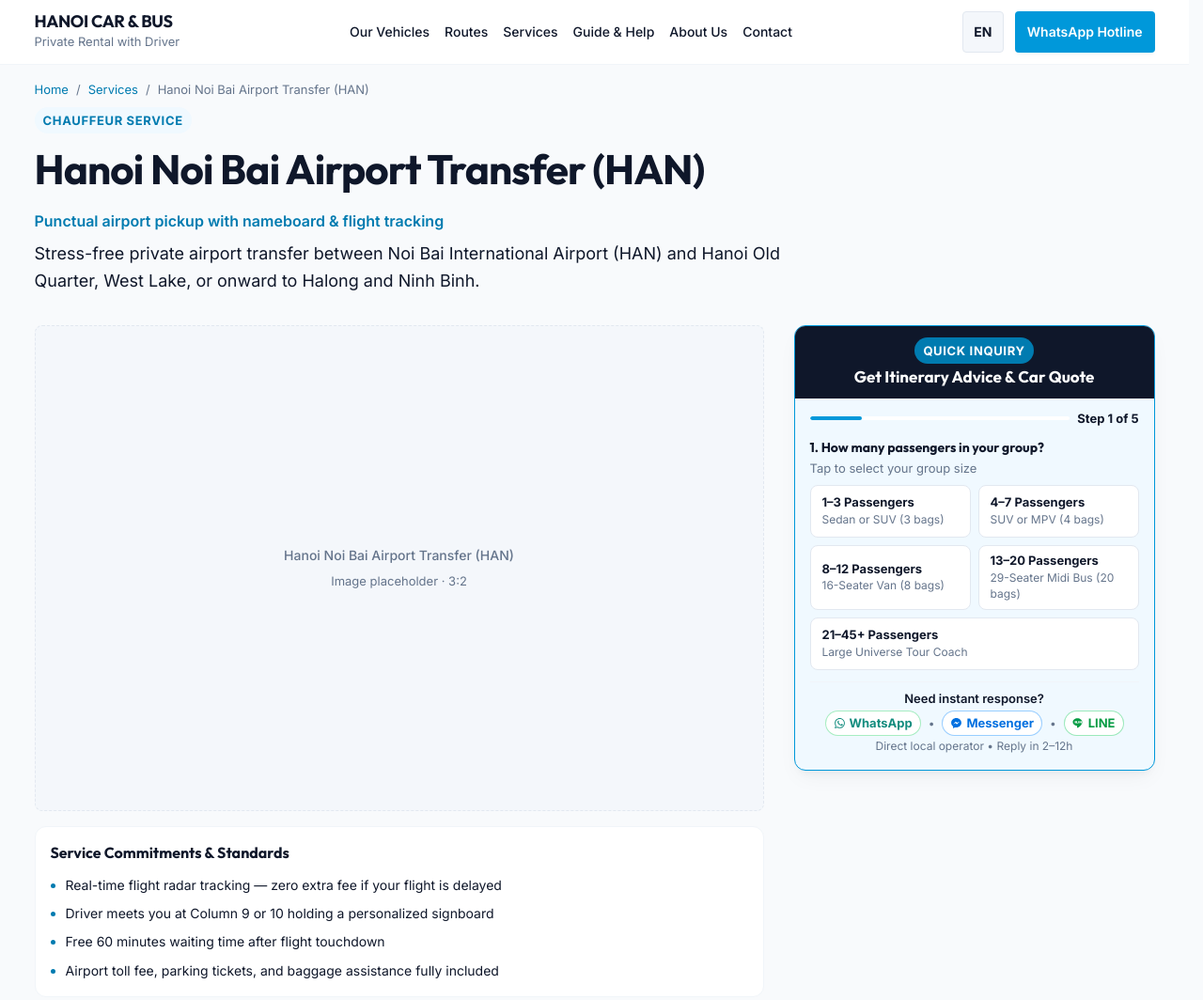
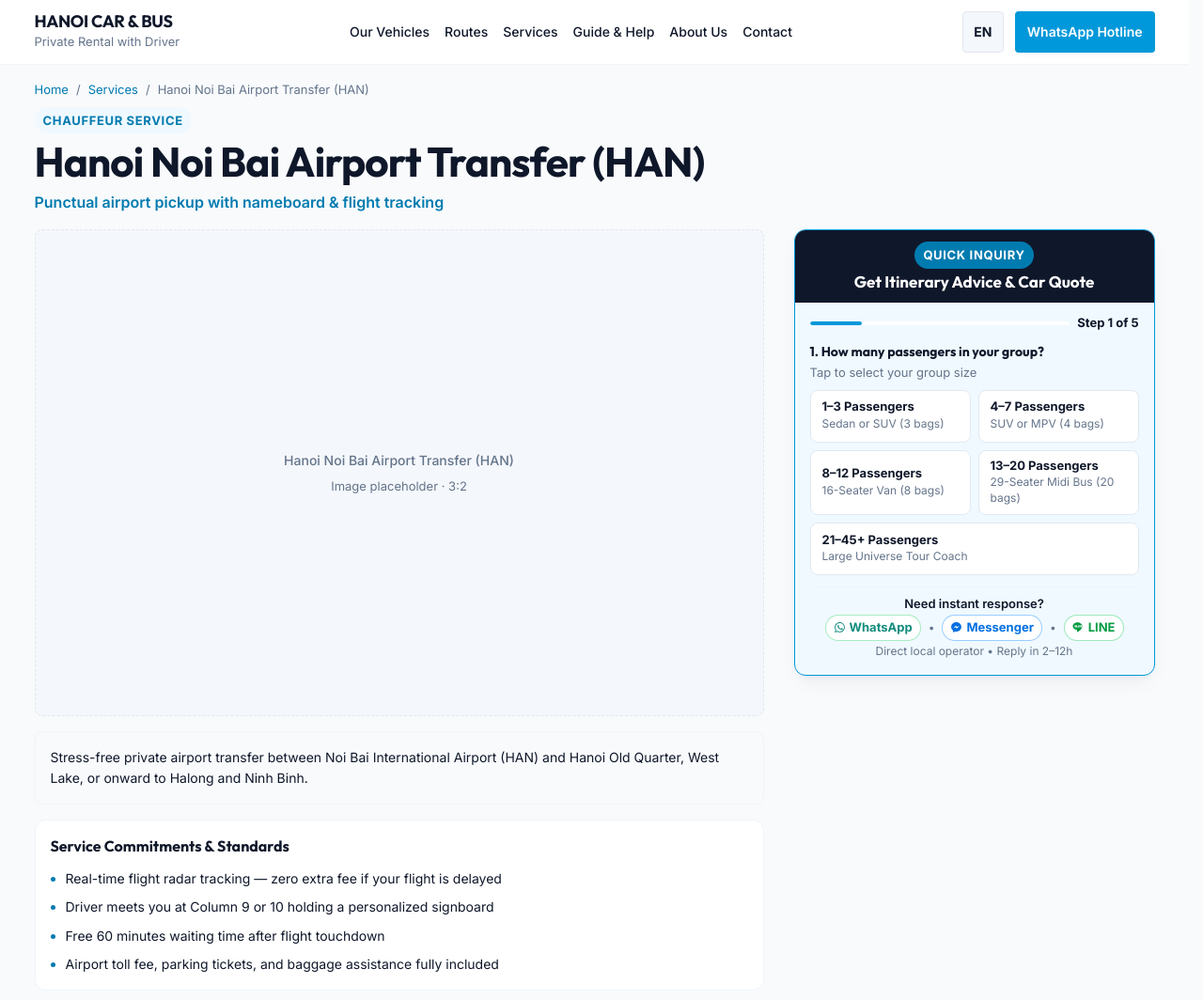
Before and after one commit to NghiaVu12051992/rentacarvietnam, an Astro site: page /services/hanoi-airport-transfer/ in a window 1280 px wide. Shown: the top 1064 px of the page at 94% size. Built offline with nearby package versions, Linux system fonts and the light colour scheme; Astro itself is replaced by a stand-in of ours.

Commit message:
refactor: move lead description below photo gallery for immediate above-the-fold photo visibility

```diff
--- a/src/layouts/DetailPage.astro
+++ b/src/layouts/DetailPage.astro
@@ -19,11 +19,11 @@ const { page } = Astro.props;
       <h1>{page.title}</h1>
       {page.models && <p class="p-detail-models">Available Models: <strong>{page.models}</strong></p>}
       {page.subtitle && <p class="p-detail-subtitle">{page.subtitle}</p>}
-      <p class="p-detail-lead">{page.description}</p>
     </header>
     <PageFrame columns={2} sidebar="booking">
       <div class="p-detail-stack">
         <DetailGallery image={page.image} gallery={page.gallery} />
+        {page.description && <p class="p-detail-lead">{page.description}</p>}
         <DetailSections sections={page.sections} />
       </div>
       <BookingWizard slot="sidebar" {...page.booking} />
--- a/src/styles/components.css
+++ b/src/styles/components.css
@@ -3141,12 +3141,12 @@
 .p-detail-page { padding-block: var(--space-md) var(--space-3xl); }
 .p-detail-breadcrumb { display: flex; flex-wrap: wrap; gap: var(--space-xs); font-size: var(--font-size-xs); color: var(--color-text-muted); margin-bottom: var(--space-xs); }
 .p-detail-breadcrumb a { color: var(--color-primary-dark); }
-.p-detail-header { margin-bottom: var(--space-xl); }
+.p-detail-header { margin-bottom: var(--space-md); }
 .p-detail-badges { display: flex; flex-wrap: wrap; gap: var(--space-xs); }
-.p-detail-header h1 { font-size: var(--type-page-title); line-height: var(--line-height-tight); letter-spacing: var(--tracking-tight); margin-block: var(--space-sm) var(--space-md); }
-.p-detail-models { font-size: var(--font-size-sm); color: var(--color-text-muted); margin-bottom: var(--space-xs); }
-.p-detail-subtitle { font-size: var(--font-size-base); color: var(--color-primary-dark); font-weight: var(--font-weight-semibold); margin-bottom: var(--space-xs); }
-.p-detail-lead { font-size: var(--font-size-md); line-height: var(--line-height-comfortable); max-width: var(--content-width-sm); }
+.p-detail-header h1 { font-size: var(--type-page-title); line-height: var(--line-height-tight); letter-spacing: var(--tracking-tight); margin-block: var(--space-2xs) var(--space-2xs); }
+.p-detail-models { font-size: var(--font-size-sm); color: var(--color-text-muted); margin-bottom: var(--space-2xs); }
+.p-detail-subtitle { font-size: var(--font-size-base); color: var(--color-primary-dark); font-weight: var(--font-weight-semibold); margin-bottom: var(--space-2xs); }
+.p-detail-lead { font-size: var(--font-size-sm); line-height: var(--line-height-comfortable); color: var(--color-navy); background: var(--color-bg); padding: var(--space-md); border-radius: var(--radius-xs); border: 1px solid var(--color-border); }
 .p-detail-stack, .p-detail-gallery { display: flex; flex-direction: column; gap: var(--space-md); min-width: 0; }
 .p-detail-gallery > .p-image-slot { width: 100%; max-width: none; }
 .p-detail-card { padding: var(--space-md); border-radius: var(--radius-sm); }
```
